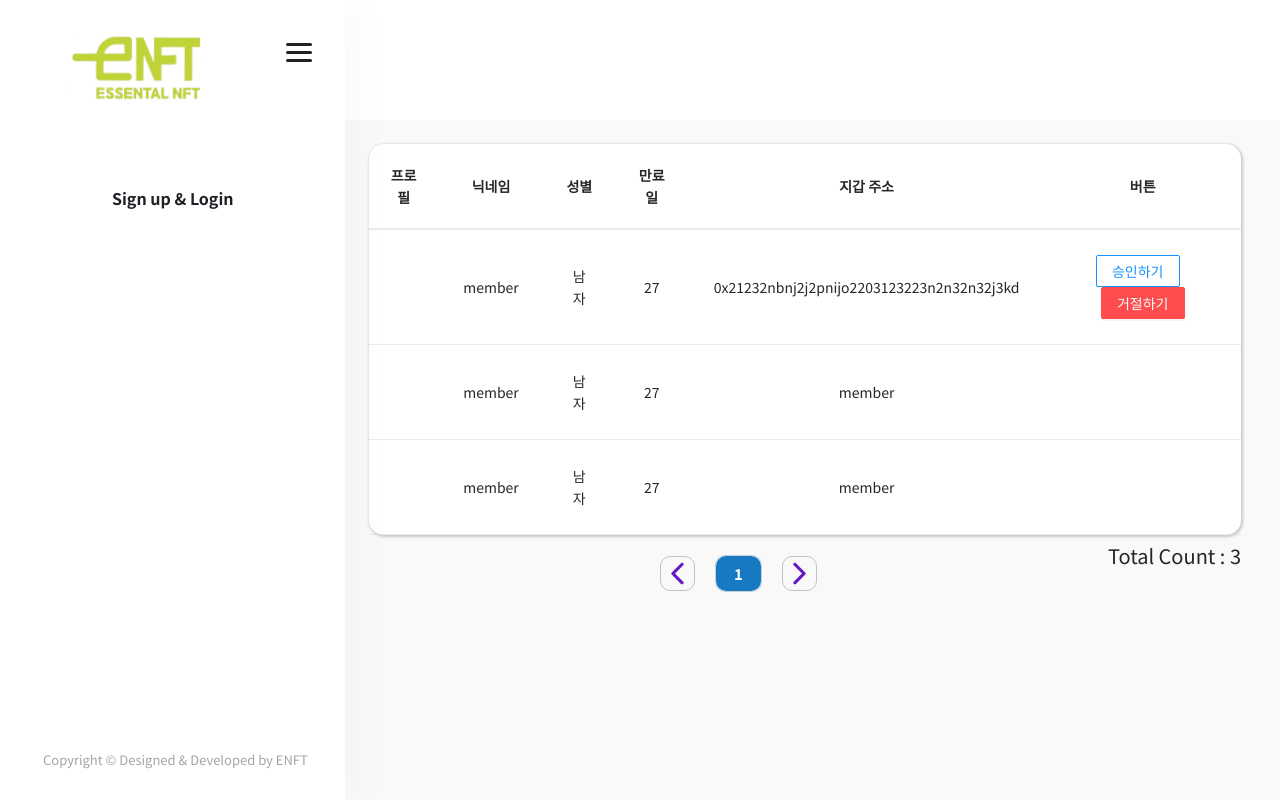
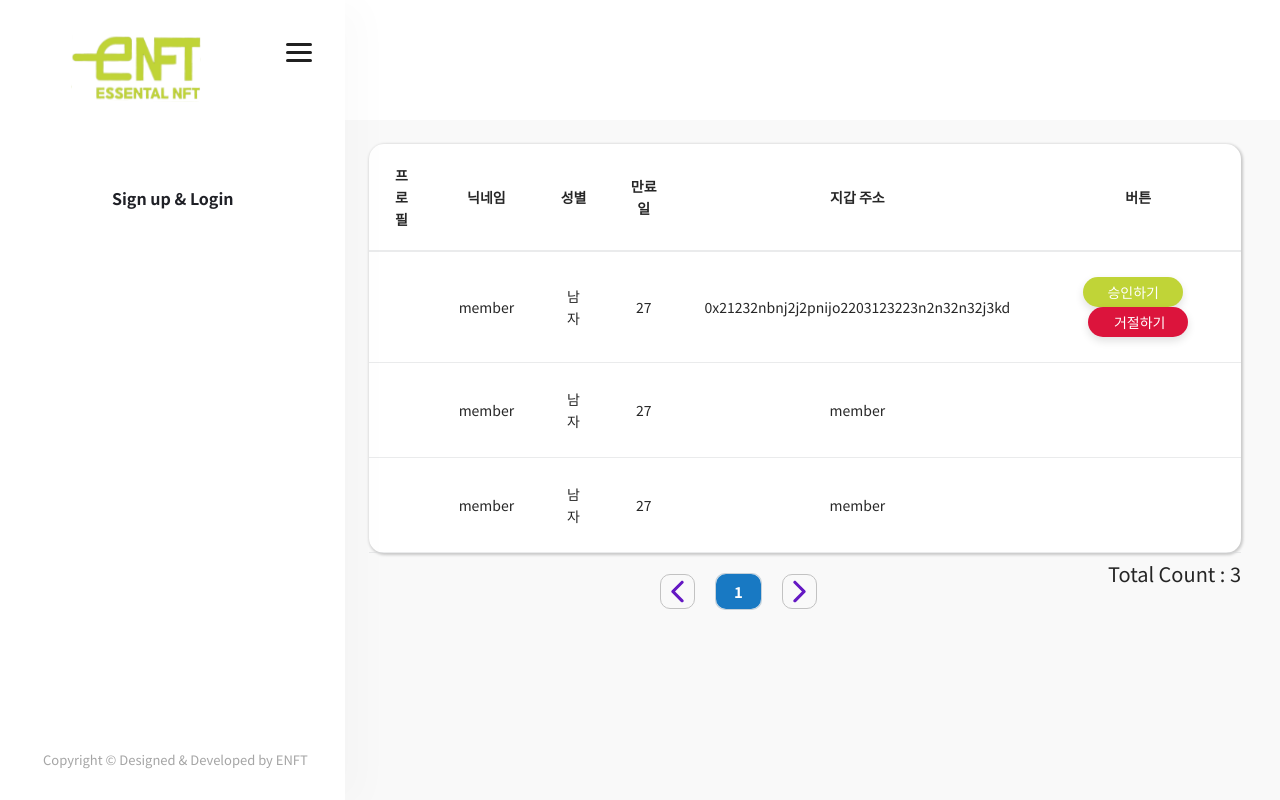
Before and after one commit to ENFT-Token/admin-client-web, a React (Create React App) app: page /members in a window 1280 px wide. Built offline with nearby package versions, Linux system fonts and the light colour scheme; a web font is replaced by a local one.

Commit message:
rm: antd button

```diff
--- a/src/page/MembersPage/index.tsx
+++ b/src/page/MembersPage/index.tsx
@@ -3,9 +3,9 @@ import { useDispatch, useSelector } from "react-redux";
 import { Rootstate } from "../../models";
 import axios from "axios";
 import { SERVER_URL } from "../../confing";
+import Button from "../../components/Button";
 import styled from "styled-components";
 import Table from "../../widget/TableWidget";
-import { Button } from "antd";
 import { RequestAuth } from "../../models/Request";
 
 interface IListData {
@@ -71,14 +71,10 @@ export default function MembersPage() {
         requestDay: 27,
         address: "0x21232nbnj2j2pnijo2203123223n2n32n32j3kd",
         button: (
-          <ButtonWrapper>
-            <Button id="btn1" type="primary" ghost>
-              승인하기
-            </Button>
-            <Button id="btn2" type="primary" danger>
-              거절하기
-            </Button>
-          </ButtonWrapper>
+            <div>
+                <Button type="green"  value={"승인하기"} width={100} height={30} style={{marginRight:"10px"}}/>
+                <Button type="red" value={" 거절하기"} width={100} height={30}/>
+            </div>
         ),
       },
       { nickname: "member", sex: "남자", requestDay: 27, address: "member" },
--- a/src/page/PriceInfoPage/index.tsx
+++ b/src/page/PriceInfoPage/index.tsx
@@ -1,10 +1,11 @@
 import { LoadingOutlined, PlusOutlined } from "@ant-design/icons";
-import { Button, Input, InputNumber, message, Upload } from "antd";
+import { Input, InputNumber, message, Upload } from "antd";
 import { UploadChangeParam } from "antd/lib/upload";
 import { UploadFile } from "antd/lib/upload/interface";
 import axios from "axios";
 import React, { useEffect, useMemo, useState } from "react";
 import { useSelector } from "react-redux";
+import Button from "../../components/Button";
 import { SERVER_URL } from "../../confing";
 import { Rootstate } from "../../models";
 import { setPriceInfo } from "../../models/admin";
@@ -29,9 +30,8 @@ function DeleteItem({
   };
 
   return (
-    <Button type="primary" danger onClick={handleDelete}>
-      삭제
-    </Button>
+    <Button type="red" onClick={handleDelete} value={"삭제"} width={100} height={30} />
+
   );
 }
 
@@ -58,9 +58,7 @@ function KlayItem({
       {isEdit == false && (
         <>
           <div>{klay}</div>{" "}
-          <Button type="link" onClick={() => setEdit(true)}>
-            EDIT
-          </Button>
+          <Button type="outline" onClick={() => setEdit(true)} value={"EDIT"} width={100} height={30}/>
         </>
       )}
       {isEdit == true && (
@@ -71,12 +69,8 @@ function KlayItem({
             addonBefore="KLAY"
             style={{ marginBottom: "10px" }}
           />{" "}
-          <Button type="primary" onClick={handleSaved}>
-            SAVE
-          </Button>
-          <Button type="primary" danger onClick={() => setEdit(false)}>
-            CANCEL
-          </Button>
+          <Button type="blue" onClick={handleSaved} value={"SAVE"}  width={100} height={30} style={{marginLeft:"10px",marginRight:'10px'}}/>
+          <Button type="red" onClick={() => setEdit(false)} value={"CANCEL"}  width={100} height={30}/>
         </>
       )}
     </div>
@@ -260,9 +254,7 @@ function PriceInfoPage() {
               style={{ marginBottom: "10px" }}
             />
 
-            <Button type="primary" onClick={handleAdd}>
-              추가
-            </Button>
+            <Button type="green" onClick={handleAdd} value={"추가"} width={"100%"} height={30}/>
           </div>
         </div>
       </div>
```
